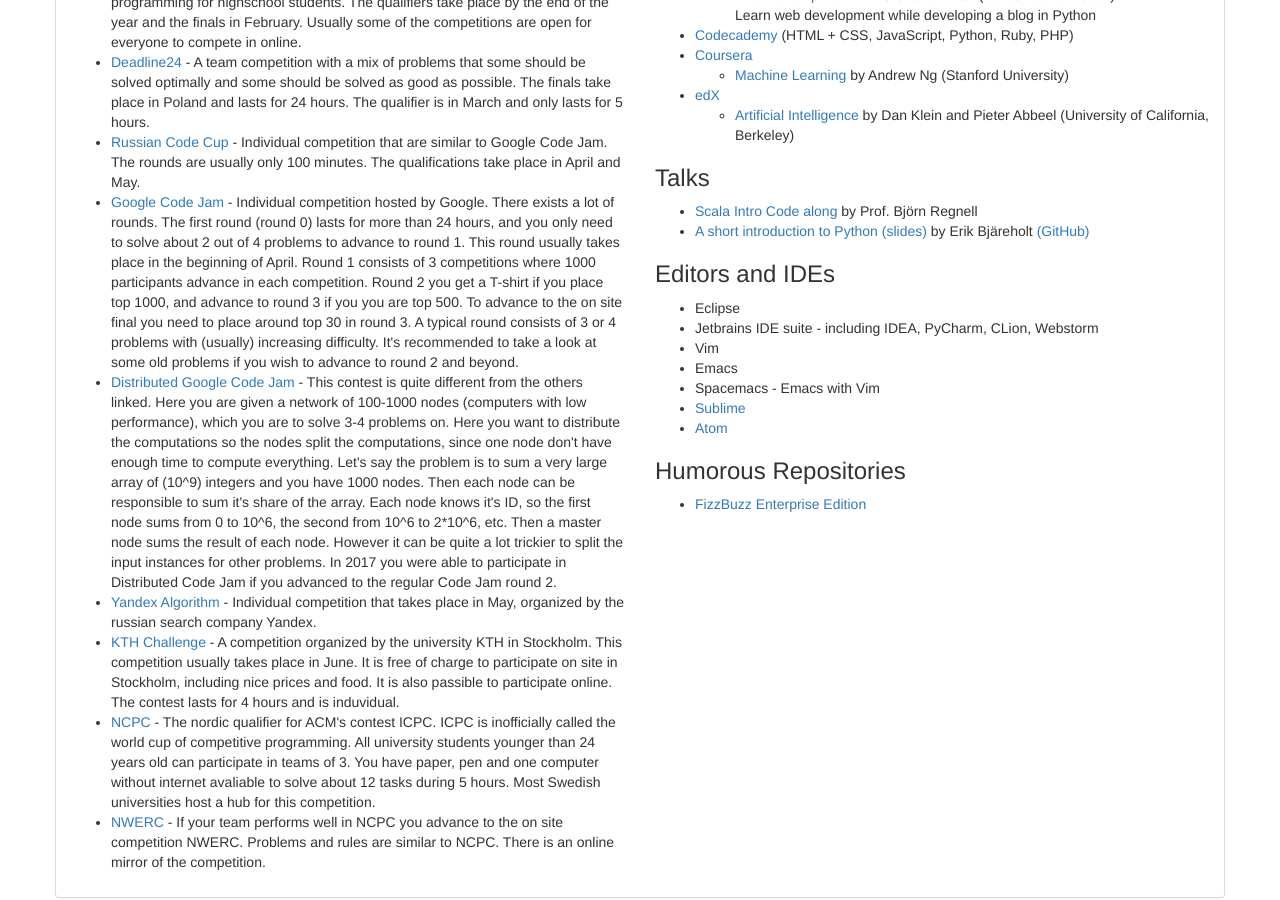
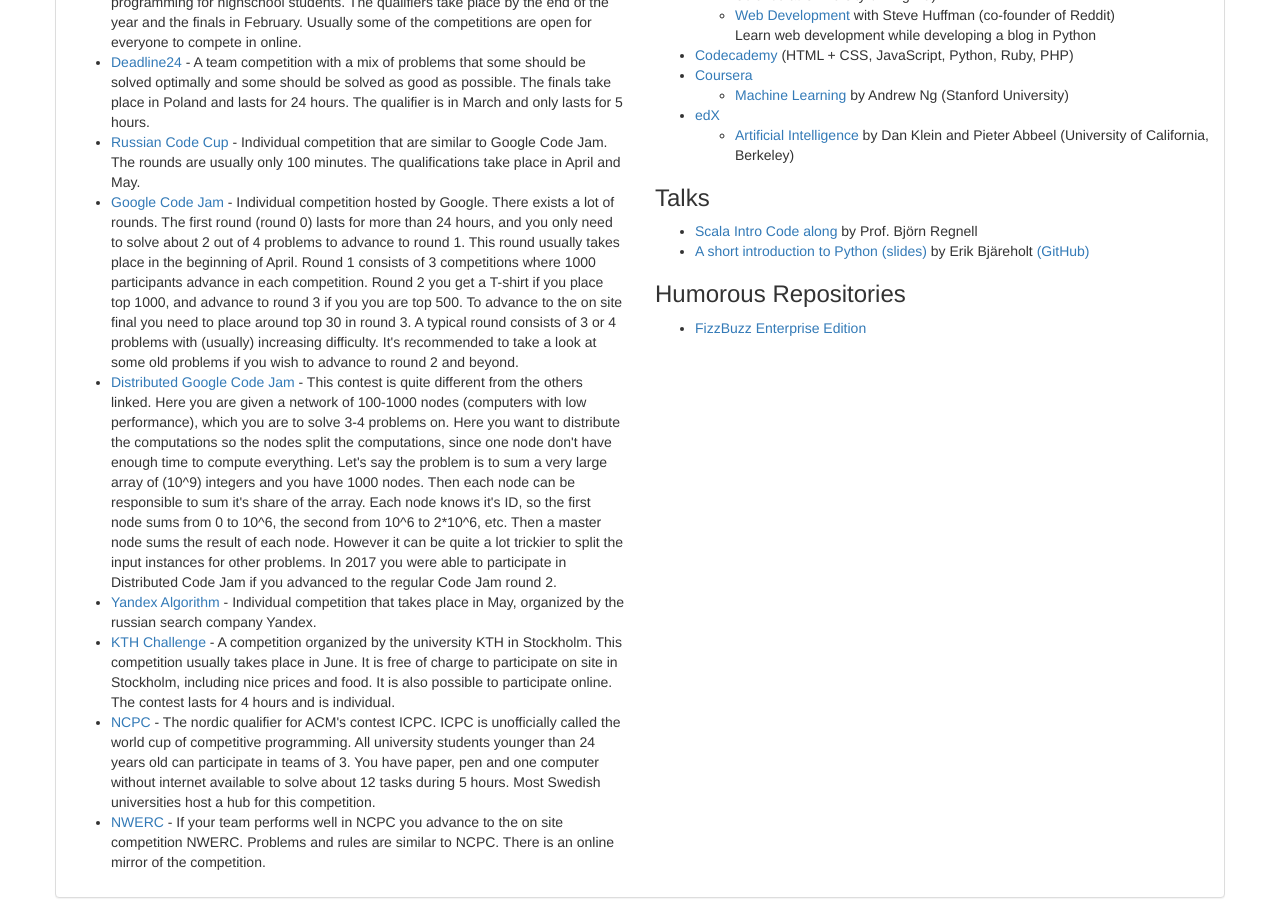
Before and after one commit to Code-at-LTH/code-at-lth.github.io, a Jekyll site: the page built from resources/index.html, in a window 1280 px wide and 900 px high, scrolled down 962 px. Built offline with Jekyll 4.4.1, drawn with Linux system fonts in a browser that asks for light colours; nearby versions of some CDN libraries; some of the changed text lies outside the part shown.

Commit message:
fix typos and ad links to editors.

```diff
--- a/resources/index.html
+++ b/resources/index.html
@@ -32,9 +32,9 @@
             <li><a href="https://code.google.com/codejam/">Google Code Jam</a> - Individual competition hosted by Google. There exists a lot of rounds. The first round (round 0) lasts for more than 24 hours, and you only need to solve about 2 out of 4 problems to advance to round 1. This round usually takes place in the beginning of April. Round 1 consists of 3 competitions where 1000 participants advance in each competition. Round 2 you get a T-shirt if you place top 1000, and advance to round 3 if you you are top 500. To advance to the on site final you need to place around top 30 in round 3. A typical round consists of 3 or 4 problems with (usually) increasing difficulty. It's recommended to take a look at some old problems if you wish to advance to round 2 and beyond.</li>
             <li><a href="https://code.google.com/codejam/">Distributed Google Code Jam</a> - This contest is quite different from the others linked. Here you are given a network of 100-1000 nodes (computers with low performance), which you are to solve 3-4 problems on. Here you want to distribute the computations so the nodes split the computations, since one node don't have enough time to compute everything. Let's say the problem is to sum a very large array of (10^9) integers and you have 1000 nodes. Then each node can be responsible to sum it's share of the array. Each node knows it's ID, so the first node sums from 0 to 10^6, the second from 10^6 to 2*10^6, etc. Then a master node sums the result of each node. However it can be quite a lot trickier to split the input instances for other problems. In 2017 you were able to participate in Distributed Code Jam if you advanced to the regular Code Jam round 2.</li>
             <li><a href="https://contest.yandex.ru/?lang=en">Yandex Algorithm</a> - Individual competition that takes place in May, organized by the russian search company Yandex. </li>
-            <li><a href="http://challenge.csc.kth.se/">KTH Challenge</a> - A competition organized by the university KTH in Stockholm. This competition usually takes place in June. It is free of charge to participate on site in Stockholm, including nice prices and food. It is also passible to participate online. The contest lasts for 4 hours and is induvidual. </li>
-            <li><a href="https://ncpc.idi.ntnu.no/">NCPC</a> - The nordic qualifier for ACM's contest ICPC. ICPC is inofficially called the world cup of competitive programming. All university students younger than 24 years old can participate in teams of 3. You have paper, pen and one computer without internet avaliable to solve about 12 tasks during 5 hours. Most Swedish universities host a hub for this competition.</li>
-            <li><a href="https://ncpc.idi.ntnu.no/">NWERC</a> - If your team performs well in NCPC you advance to the on site competition NWERC. Problems and rules are similar to NCPC. There is an online mirror of the competition. </li>
+            <li><a href="http://challenge.csc.kth.se/">KTH Challenge</a> - A competition organized by the university KTH in Stockholm. This competition usually takes place in June. It is free of charge to participate on site in Stockholm, including nice prices and food. It is also possible to participate online. The contest lasts for 4 hours and is individual. </li>
+            <li><a href="https://ncpc.idi.ntnu.no/">NCPC</a> - The nordic qualifier for ACM's contest ICPC. ICPC is unofficially called the world cup of competitive programming. All university students younger than 24 years old can participate in teams of 3. You have paper, pen and one computer without internet available to solve about 12 tasks during 5 hours. Most Swedish universities host a hub for this competition.</li>
+            <li><a href="http://www.nwerc.eu/">NWERC</a> - If your team performs well in NCPC you advance to the on site competition NWERC. Problems and rules are similar to NCPC. There is an online mirror of the competition. </li>
         </ul>
 
     </div>
@@ -128,16 +129,6 @@
                 by Erik Bjäreholt <a href="http://github.com/ErikBjare/python-talk-slides/">(GitHub)</a>
             </li>
         </ul>
-        <h3>Editors and IDEs</h3>
-        <ul>
-            <li>Eclipse</li>
-            <li>Jetbrains IDE suite - including IDEA, PyCharm, CLion, Webstorm</li>
-            <li>Vim</li>
-            <li>Emacs</li>
-            <li>Spacemacs - Emacs with Vim</li>
-            <li><a href="https://www.sublimetext.com/">Sublime</a></li>
-            <li><a href="https://atom.io/">Atom</a></li>
-        </ul>
 
         <h3>Humorous Repositories</h3>
         <ul>
```
Also changed, not shown: other parts of resources/index.html (+6 -5 lines).
